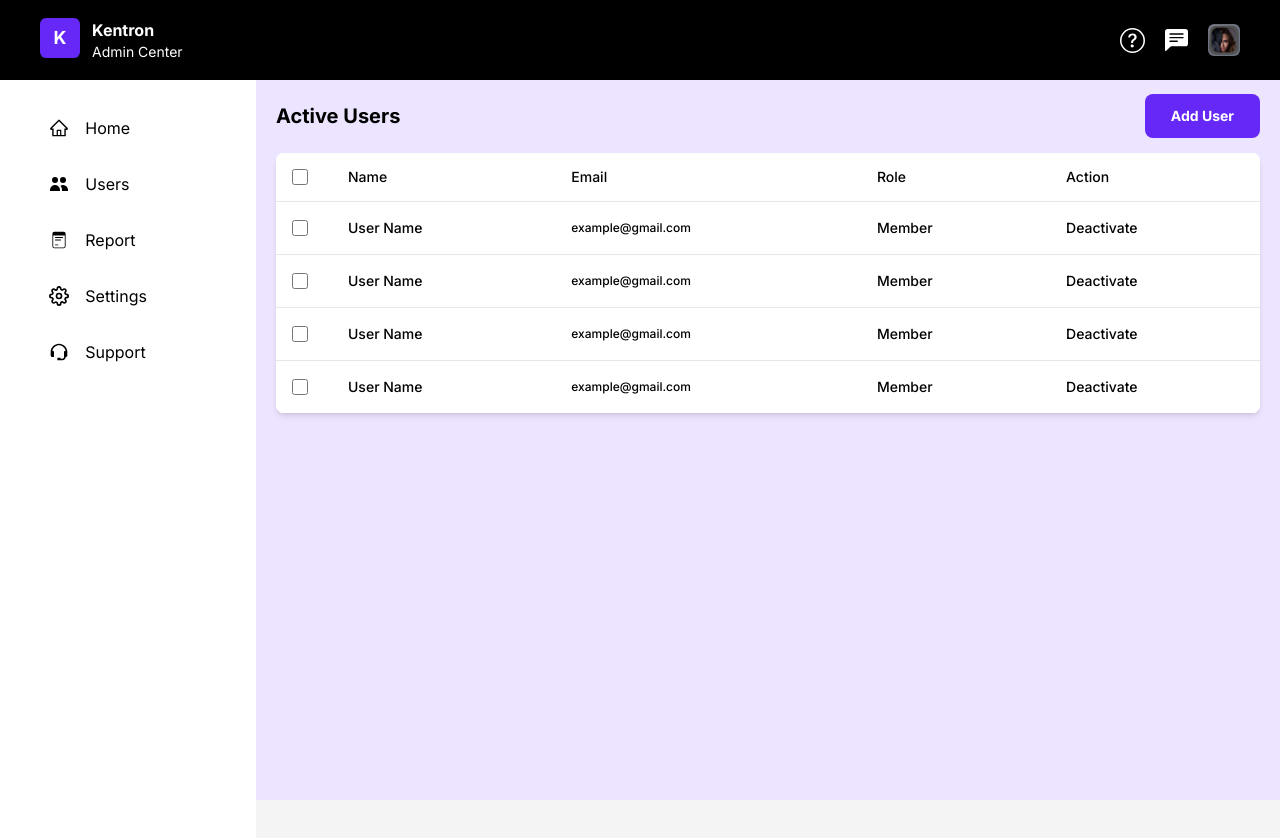
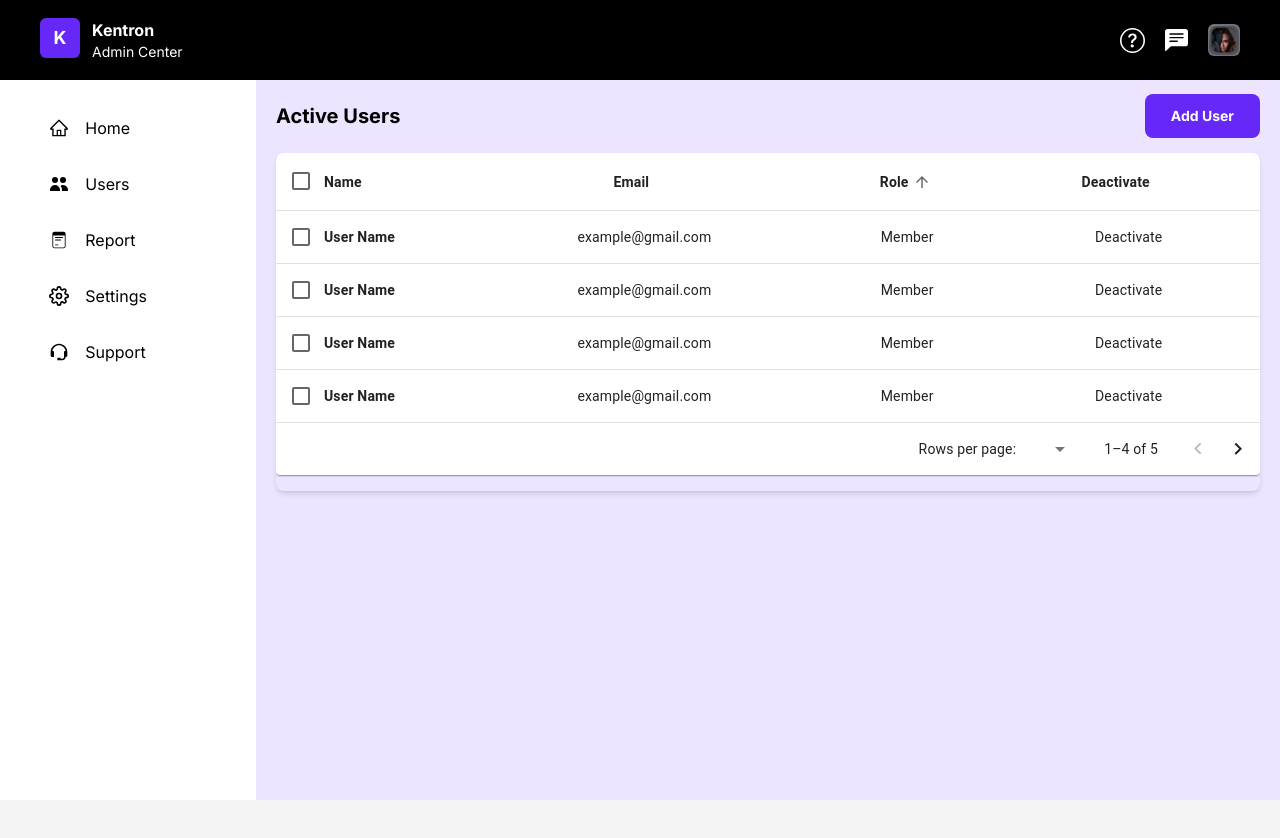
Before and after one commit to CraftonAI/Kentron_Client, a Next.js app: page /adminactive in a window 1280 px wide. Shown: the top 838 px of the page. After the commit the page ends 800 px from the top, so only its background shows below. Built offline with nearby package versions, Linux system fonts and the light colour scheme.

Commit message:
table changes

```diff
--- a/package.json
+++ b/package.json
@@ -9,6 +9,8 @@
     "lint": "next lint"
   },
   "dependencies": {
+    "@mui/material": "^5.14.17",
+    "@mui/styled-engine-sc": "^6.0.0-alpha.5",
     "@nextui-org/react": "^2.1.13",
     "next": "14.0.1",
     "primereact": "^10.0.9",
--- a/src/app/adminactive/page.tsx
+++ b/src/app/adminactive/page.tsx
@@ -1,8 +1,197 @@
 "use client";
 import Header from "../Admin/header";
-import { BsPersonFillAdd } from "react-icons/bs";
 import SideBar from "../Admin/sidebar";
-import { useState } from "react";
+import React, { useState } from "react";
+import Box from "@mui/material/Box";
+import Table from "@mui/material/Table";
+import TableBody from "@mui/material/TableBody";
+import TableCell from "@mui/material/TableCell";
+import TableContainer from "@mui/material/TableContainer";
+import TableHead from "@mui/material/TableHead";
+import TablePagination from "@mui/material/TablePagination";
+import TableRow from "@mui/material/TableRow";
+import TableSortLabel from "@mui/material/TableSortLabel";
+import Paper from "@mui/material/Paper";
+import Checkbox from "@mui/material/Checkbox";
+import { visuallyHidden } from "@mui/utils";
+
+interface Data {
+  id: number;
+  role: string;
+  email: string;
+  name: string;
+  action: string;
+}
+
+function createData(
+  id: number,
+  name: string,
+  role: string,
+  email: string,
+  action: string
+): Data {
+  return {
+    id,
+    name,
+    role,
+    email,
+    action,
+  };
+}
+
+const rows = [
+  createData(1, "User Name", "Member","example@gmail.com", "Deactivate"),
+  createData(2, "User Name", "Member", "example@gmail.com", "Deactivate"),
+  createData(3, "User Name", "Member","example@gmail.com", "Deactivate"),
+  createData(4, "User Name", "Member", "example@gmail.com", "Deactivate"),
+  createData(5, "User Name", "Member", "example@gmail.com", "Deactivate"),
+
+];
+
+function descendingComparator<T>(a: T, b: T, orderBy: keyof T) {
+  if (b[orderBy] < a[orderBy]) {
+    return -1;
+  }
+  if (b[orderBy] > a[orderBy]) {
+    return 1;
+  }
+  return 0;
+}
+
+type Order = "asc" | "desc";
+
+function getComparator<Key extends keyof any>(
+  order: Order,
+  orderBy: Key
+): (
+  a: { [key in Key]: number | string },
+  b: { [key in Key]: number | string }
+) => number {
+  return order === "desc"
+    ? (a, b) => descendingComparator(a, b, orderBy)
+    : (a, b) => -descendingComparator(a, b, orderBy);
+}
+
+function stableSort<T>(
+  array: readonly T[],
+  comparator: (a: T, b: T) => number
+) {
+  const stabilizedThis = array.map((el, index) => [el, index] as [T, number]);
+  stabilizedThis.sort((a, b) => {
+    const order = comparator(a[0], b[0]);
+    if (order !== 0) {
+      return order;
+    }
+    return a[1] - b[1];
+  });
+  return stabilizedThis.map((el) => el[0]);
+}
+
+interface HeadCell {
+  disablePadding: boolean;
+  id: keyof Data;
+  label: string;
+  numeric: boolean;
+}
+
+const headCells: readonly HeadCell[] = [
+  {
+    id: "name",
+    numeric: false,
+    disablePadding: true,
+    label: "Name",
+  },
+  {
+    id: "email",
+    numeric: true,
+    disablePadding: false,
+    label: "Email",
+  },
+  {
+    id: "role",
+    numeric: true,
+    disablePadding: false,
+    label: "Role",
+  },
+
+  {
+    id: "action",
+    numeric: true,
+    disablePadding: false,
+    label: "Deactivate",
+  },
+];
+
+interface EnhancedTableProps {
+  numSelected: number;
+  onRequestSort: (
+    event: React.MouseEvent<unknown>,
+    property: keyof Data
+  ) => void;
+  onSelectAllClick: (event: React.ChangeEvent<HTMLInputElement>) => void;
+  order: Order;
+  orderBy: string;
+  rowCount: number;
+}
+
+function EnhancedTableHead(props: EnhancedTableProps) {
+  const {
+    onSelectAllClick,
+    order,
+    orderBy,
+    numSelected,
+    rowCount,
+    onRequestSort,
+  } = props;
+  const createSortHandler =
+    (property: keyof Data) => (event: React.MouseEvent<unknown>) => {
+      onRequestSort(event, property);
+    };
+
+  return (
+    <TableHead>
+      <TableRow>
+        <TableCell padding="checkbox">
+          <Checkbox
+            color="primary"
+            indeterminate={numSelected > 0 && numSelected < rowCount}
+            checked={rowCount > 0 && numSelected === rowCount}
+            onChange={onSelectAllClick}
+            inputProps={{
+              "aria-label": "select all names",
+            }}
+          />
+        </TableCell>
+        {headCells.map((headCell) => (
+          <TableCell
+          sx={{fontWeight:"700"}}
+            key={headCell.id}
+            align={headCell.numeric ? "center" : "left"}
+            padding={headCell.disablePadding ? "none" : "normal"}
+            sortDirection={orderBy === headCell.id ? order : false}
+          >
+            <TableSortLabel
+              active={orderBy === headCell.id}
+              direction={orderBy === headCell.id ? order : "asc"}
+              onClick={createSortHandler(headCell.id)}
+            >
+              {headCell.label}
+              {orderBy === headCell.id ? (
+                <Box component="span" sx={visuallyHidden}>
+                  {order === "desc" ? "sorted descending" : "sorted ascending"}
+                </Box>
+              ) : null}
+            </TableSortLabel>
+          </TableCell>
+        ))}
+      </TableRow>
+    </TableHead>
+  );
+}
+
+interface EnhancedTableToolbarProps {
+  numSelected: number;
+}
 
 import UserPopup from "../Admin/popups/userpop";
 
@@ -16,8 +205,81 @@ const ActiveUsers = () => {
   const closePopup = () => {
     setPopupVisible(false);
   };
+
+  const [order, setOrder] = React.useState<Order>("asc");
+  const [orderBy, setOrderBy] = React.useState<keyof Data>("role");
+  const [selected, setSelected] = React.useState<readonly number[]>([]);
+  const [page, setPage] = React.useState(0);
+  const [dense, setDense] = React.useState(false);
+  const [rowsPerPage, setRowsPerPage] = React.useState(4);
+
+  const handleRequestSort = (
+    event: React.MouseEvent<unknown>,
+    property: keyof Data
+  ) => {
+    const isAsc = orderBy === property && order === "asc";
+    setOrder(isAsc ? "desc" : "asc");
+    setOrderBy(property);
+  };
+
+  const handleSelectAllClick = (event: React.ChangeEvent<HTMLInputElement>) => {
+    if (event.target.checked) {
+      const newSelected = rows.map((n) => n.id);
+      setSelected(newSelected);
+      return;
+    }
+    setSelected([]);
+  };
+
+  const handleClick = (event: React.MouseEvent<unknown>, id: number) => {
+    const selectedIndex = selected.indexOf(id);
+    let newSelected: readonly number[] = [];
+
+    if (selectedIndex === -1) {
+      newSelected = newSelected.concat(selected, id);
+    } else if (selectedIndex === 0) {
+      newSelected = newSelected.concat(selected.slice(1));
+    } else if (selectedIndex === selected.length - 1) {
+      newSelected = newSelected.concat(selected.slice(0, -1));
+    } else if (selectedIndex > 0) {
+      newSelected = newSelected.concat(
+        selected.slice(0, selectedIndex),
+        selected.slice(selectedIndex + 1)
+      );
+    }
+    setSelected(newSelected);
+  };
+
+  const handleChangePage = (event: unknown, newPage: number) => {
+    setPage(newPage);
+  };
+
+  const handleChangeRowsPerPage = (
+    event: React.ChangeEvent<HTMLInputElement>
+  ) => {
+    setRowsPerPage(parseInt(event.target.value, 10));
+    setPage(0);
+  };
+
+  const handleChangeDense = (event: React.ChangeEvent<HTMLInputElement>) => {
+    setDense(event.target.checked);
+  };
+
+  const isSelected = (id: number) => selected.indexOf(id) !== -1;
+
+  const emptyRows =
+    page > 0 ? Math.max(0, (1 + page) * rowsPerPage - rows.length) : 0;
+
+  const visibleRows = React.useMemo(
+    () =>
+      stableSort(rows, getComparator(order, orderBy)).slice(
+        page * rowsPerPage,
+        page * rowsPerPage + rowsPerPage
+      ),
+    [order, orderBy, page, rowsPerPage]
+  );
   return (
-    <div className="flex text-black flex-col bg-[#ede4ff] h-[100vh] justify-between w-full">
+    <div className="flex text-black flex-col bg-[#ede4ff] h-[100vh] overflow-y-scroll justify-between w-full">
       <div className="flex h-20 bg-black text-white">
         <Header />
       </div>
@@ -28,7 +290,12 @@ const ActiveUsers = () => {
         <div className="flex flex-col flex-1">
           <div className="flex h-20 w-ful justify-between items-center mx-5">
             <div className="flex text-xl font-bold">Active Users</div>
-            <button onClick={openPopup} className="flex bg-[#6528F7] h-11 rounded-lg items-center text-sm justify-center text-white font-bold w-[9vw]">Add User</button>
+            <button
+              onClick={openPopup}
+              className="flex bg-[#6528F7] h-11 rounded-lg items-center text-sm justify-center text-white font-bold w-[9vw]"
+            >
+              Add User
+            </button>
           </div>
           {isPopupVisible && <UserPopup onClose={closePopup} />}
 
@@ -38,166 +305,95 @@ const ActiveUsers = () => {
                 <div className="overflow-x-auto shadow-md sm:rounded-lg">
                   <div className="inline-block w-full align-middle">
                     <div className="overflow-hidden w-full">
-                    <table className="w-full divide-y bg-white">
-                      <thead className="bg-white">
-                        <tr>
-                          <th scope="col" className="p-4">
-                            <div className="flex items-center">
-                              <input
-                                id="checkbox-all"
-                                type="checkbox"
-                                className="w-4 h-4"
+                      <Box sx={{ width: "100%" }}>
+                        <Paper sx={{ width: "100%", mb: 2 }}>
+                          <TableContainer>
+                            <Table
+                              sx={{ minWidth: 750 }}
+                              aria-labelledby="tableTitle"
+                              size={dense ? "small" : "medium"}
+                            >
+                              <EnhancedTableHead
+                                numSelected={selected.length}
+                                order={order}
+                                orderBy={orderBy}
+                                onSelectAllClick={handleSelectAllClick}
+                                onRequestSort={handleRequestSort}
+                                rowCount={rows.length}
                               />
-                              <label htmlFor="checkbox-all" className="sr-only">
-                                checkbox
-                              </label>
-                            </div>
-                          </th>
-                          <th
-                            scope="col"
-                            className="py-3 px-6 text-sm font-medium text-left"
+                              <TableBody>
+                                {visibleRows.map((row, index) => {
+                                  const isItemSelected = isSelected(row.id);
+                                  const labelId = `enhanced-table-checkbox-${index}`;
+
+                                  return (
+                                    <TableRow
+                                      hover
+                                      onClick={(event) =>
+                                        handleClick(event, row.id)
+                                      }
+                                      role="checkbox"
+                                      aria-checked={isItemSelected}
+                                      tabIndex={-1}
+                                      key={row.id}
+                                      selected={isItemSelected}
+                                      sx={{ cursor: "pointer" }}
                                     >
-                            Name
-                          </th>
-                          <th
-                            scope="col"
-                            className="py-3 px-6 text-sm font-medium text-left"
+                                      <TableCell padding="checkbox">
+                                        <Checkbox
+                                          color="primary"
+                                          checked={isItemSelected}
+                                          inputProps={{
+                                            "aria-labelledby": labelId,
+                                          }}
+                                        />
+                                      </TableCell>
+                                      <TableCell
+                                        component="th"
+                                        id={labelId}
+                                        scope="row"
+                                        padding="none"
+                                        style={{fontWeight:"700"}}
                                       >
-                            Email
-                          </th>
-                          <th
-                            scope="col"
-                            className="py-3 px-6 text-sm font-medium text-left"
+                                        {row.name}
+                                      </TableCell>
+                                      <TableCell align="center">
+                                        {row.email}
+                                      </TableCell>
+                                      <TableCell align="center">
+                                        {row.role}
+                                      </TableCell>
+
+
+                                      <TableCell align="center">
+                                        {row.action}
+                                      </TableCell>
+                                    </TableRow>
+                                  );
+                                })}
+                                {emptyRows > 0 && (
+                                  <TableRow
+                                    style={{
+                                      height: (dense ? 33 : 53) * emptyRows,
+                                    }}
                                   >
-                            Role
-                          </th>
-                          <th
-                            scope="col"
-                            className="py-3 px-6 text-sm font-medium text-left"
-                          >
-                            Action
-                          </th>
-                        </tr>
-                      </thead>
-                      <tbody className="bg-white divide-y text-black">
-                        <tr className="text-black">
-                          <td className="p-4 w-4">
-                            <div className="flex items-center">
-                              <input
-                                id="checkbox-table-1"
-                                type="checkbox"
-                                className="w-4 h-4"
+                                    <TableCell colSpan={6} />
+                                  </TableRow>
+                                )}
+                              </TableBody>
+                            </Table>
+                          </TableContainer>
+                          <TablePagination
+                            rowsPerPageOptions={[5, 10, 25]}
+                            component="div"
+                            count={rows.length}
+                            rowsPerPage={rowsPerPage}
+                            page={page}
+                            onPageChange={handleChangePage}
+                            onRowsPerPageChange={handleChangeRowsPerPage}
                           />
-                              <label
-                                htmlFor="checkbox-table-1"
-                                className="sr-only"
-                              >
-                                checkbox
-                              </label>
-                            </div>
-                          </td>
-                          <td className="py-4 px-6 text-sm font-medium ">
-                            User Name
-                          </td>
-                          <td className="py-4 px-6 text-xs font-medium ">
-                            example@gmail.com
-                          </td>
-                          <td className="py-4 px-6 text-sm font-medium">
-                            Member
-                          </td>
-                          <td className="py-4 px-6 text-sm font-medium ">
-                            Deactivate
-                          </td>
-                        </tr>
-                        <tr className="bg-white">
-                          <td className="p-4 w-4">
-                            <div className="flex items-center">
-                              <input
-                                id="checkbox-table-2"
-                                type="checkbox"
-                                className="w-4 h-4 rounded"
-                              />
-                              <label
-                                htmlFor="checkbox-table-2"
-                                className="sr-only"
-                              >
-                                checkbox
-                              </label>
-                            </div>
-                          </td>
-                          <td className="py-4 px-6 text-sm font-medium ">
-                            User Name
-                          </td>
-                          <td className="py-4 px-6 text-xs font-medium">
-                            example@gmail.com
-                          </td>
-                          <td className="py-4 px-6 text-sm font-medium">
-                            Member
-                          </td>
-                          <td className="py-4 px-6 text-sm font-medium">
-                            Deactivate
-                          </td>
-                        </tr>
-                        <tr className="bg-white">
-                          <td className="p-4 w-4">
-                            <div className="flex items-center">
-                              <input
-                                id="checkbox-table-3"
-                                type="checkbox"
-                                className="w-4 h-4"
-                              />
-                              <label
-                                htmlFor="checkbox-table-3"
-                                className="sr-only"
-                              >
-                                checkbox
-                              </label>
-                            </div>
-                          </td>
-                          <td className="py-4 px-6 text-sm font-medium ">
-                            User Name
-                          </td>
-                          <td className="py-4 px-6 text-xs font-medium">
-                            example@gmail.com
-                          </td>
-                          <td className="py-4 px-6 text-sm font-medium">
-                            Member
-                          </td>
-                          <td className="py-4 px-6 text-sm font-medium">
-                            Deactivate
-                          </td>
-                        </tr>
-                        <tr className="bg-white">
-                          <td className="p-4 w-4">
-                            <div className="flex items-center">
-                              <input
-                                id="checkbox-table-4"
-                                type="checkbox"
-                                className="w-4 h-4"
-                              />
-                              <label
-                                htmlFor="checkbox-table-4"
-                                className="sr-only"
-                              >
-                                checkbox
-                              </label>
-                            </div>
-                          </td>
-                          <td className="py-4 px-6 text-sm font-medium ">
-                            User Name
-                          </td>
-                          <td className="py-4 px-6 text-xs font-medium ">
-                            example@gmail.com
-                          </td>
-                          <td className="py-4 px-6 text-sm font-medium">
-                            Member
-                          </td>
-                          <td className="py-4 px-6 text-sm font-medium">
-                            Deactivate
-                          </td>
-                        </tr>
-                      </tbody>
-                    </table>
+                        </Paper>
+                      </Box>
                     </div>
                   </div>
                 </div>
--- a/src/app/admindeactivate/page.tsx
+++ b/src/app/admindeactivate/page.tsx
@@ -4,7 +4,7 @@ import SideBar from "../Admin/sidebar";
 
 const DeactiveUser = () => {
   return (
-    <div className="flex text-black flex-col bg-[#ede4ff] h-[100vh] justify-between w-full">
+    <div className="flex text-black flex-col bg-[#ede4ff] h-[100vh] overflow-y-scroll justify-between w-full">
       <div className="flex h-20 bg-black text-white">
         <Header />
       </div>
--- a/src/app/adminguest/page.tsx
+++ b/src/app/adminguest/page.tsx
@@ -6,7 +6,7 @@ import SideBar from "../Admin/sidebar";
 
 const ActiveGuest = () => {
   return (
-    <div className="flex text-black flex-col bg-[#ede4ff] h-[100vh] justify-between w-full">
+    <div className="flex text-black flex-col bg-[#ede4ff] overflow-y-scroll h-[100vh] justify-between w-full">
       <div className="flex h-20 bg-black text-white">
         <Header />
       </div>
--- a/src/app/adminhome/page.tsx
+++ b/src/app/adminhome/page.tsx
@@ -4,7 +4,7 @@ import Admin from "@/app/Admin";
 
 const Ad = () => {
   return (
-    <div className="flex w-full h-full">
+    <div className="flex w-full h-full overflow-y-scroll">
   <Admin />
       </div>
   );
--- a/src/app/admininfo/page.tsx
+++ b/src/app/admininfo/page.tsx
@@ -8,7 +8,7 @@ import SideBar from "@/app/Admin/sidebar";
 
 const OrganizationInfo = () => {
   return (
-    <div className="flex text-black flex-col bg-[#ede4ff] h-[100vh] justify-between w-full">
+    <div className="flex text-black flex-col bg-[#ede4ff] overflow-y-scroll h-[100vh] justify-between w-full">
       <div className="flex h-20 bg-black text-white">
         <Header />
       </div>
--- a/src/app/adminpolicies/page.tsx
+++ b/src/app/adminpolicies/page.tsx
@@ -6,7 +6,7 @@ import SideBar from "@/app/Admin/sidebar";
 
 const OrganizationPolicies = () => {
   return (
-    <div className="flex text-black flex-col bg-[#ede4ff] h-[100vh] justify-between w-full">
+    <div className="flex text-black flex-col bg-[#ede4ff] h-[100vh] overflow-y-scroll justify-between w-full">
       <div className="flex h-20 bg-black text-white">
         <Header />
       </div>
--- a/src/app/adminsources/page.tsx
+++ b/src/app/adminsources/page.tsx
@@ -5,7 +5,7 @@ import SideBar from "@/app/Admin/sidebar";
 
 const ManageSources = () => {
   return (
-    <div className="flex text-black flex-col bg-[#ede4ff] h-[100vh] justify-between w-full">
+    <div className="flex text-black flex-col bg-[#ede4ff] h-[100vh] overflow-y-scroll justify-between w-full">
       <div className="flex h-20 bg-black text-white">
         <Header />
       </div>
--- a/src/app/adminsso/page.tsx
+++ b/src/app/adminsso/page.tsx
@@ -19,7 +19,7 @@ const SetupSso = () => {
     setPopupVisible(false);
   };
   return (
-    <div className={`flex text-black flex-col bg-[#ede4ff] h-screen justify-between`}>
+    <div className={`flex text-black flex-col bg-[#ede4ff] h-screen overflow-y-scroll justify-between`}>
       <span className={`flex h-20 bg-black text-white ${isPopupVisible ? 'filter blur-sm' : ''}`}>
         <Header />
       </span>
--- a/src/app/adminusage/page.tsx
+++ b/src/app/adminusage/page.tsx
@@ -14,7 +14,7 @@ import microsoft from "../components/Assets/microsoft.png";
 
 const AdminUsage = () => {
   return (
-    <div className="flex text-black flex-col bg-[#ede4ff] h-[100vh] justify-between w-full">
+    <div className="flex text-black flex-col bg-[#ede4ff] h-[100vh] overflow-y-scroll justify-between w-full">
       <div className="flex h-20 bg-black text-white">
         <Header />
       </div>
```
Also changed, not shown: 2 other files (tests, documents, lock files or other folders). Lines whose indentation alone changed are shown as unchanged.
